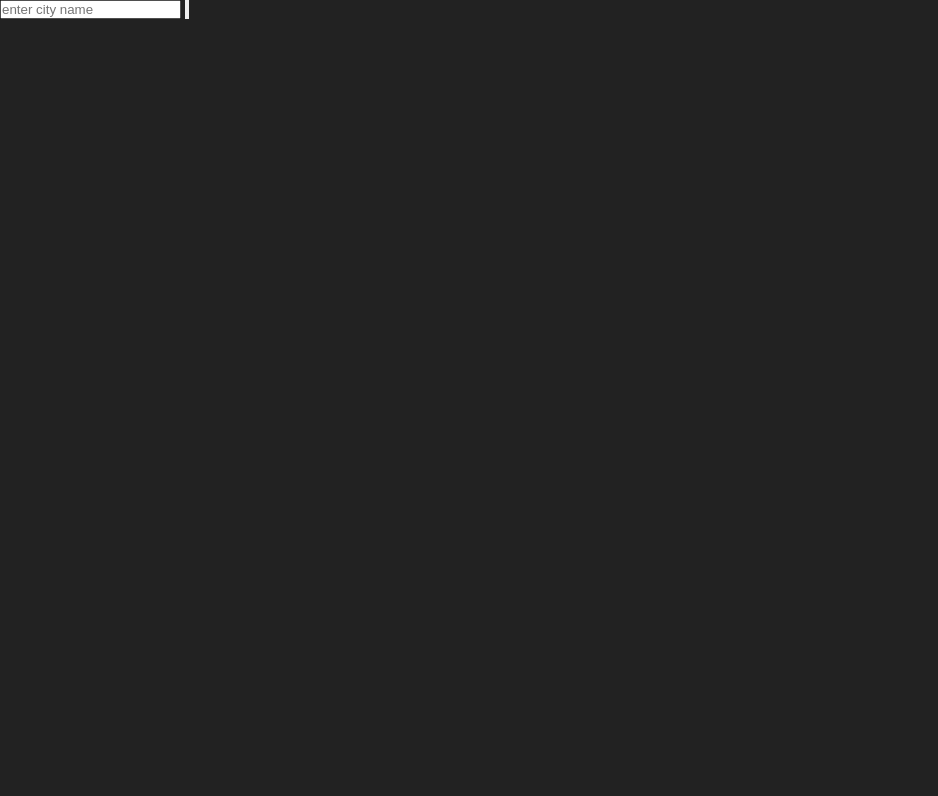
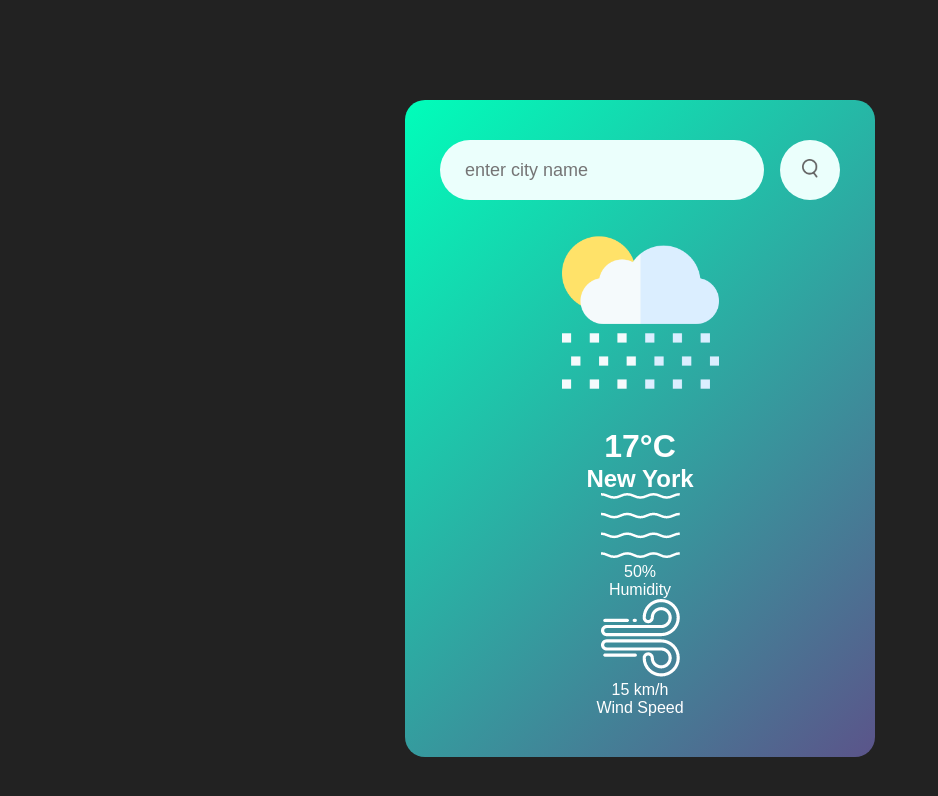
Before and after one commit to klaircodes/weather-app--2025-, a plain HTML site: page index.html in a window 1280 px wide. Shown: the whole page, without its empty margins (0-938 px from the left). Drawn offline with Linux system fonts and the light colour scheme.

Commit message:
added images and more html

```diff
--- a/index.html
+++ b/index.html
@@ -12,7 +12,28 @@
   <div class="card">
     <div class="search">
       <input type="text" placeholder="enter city name" spellcheck="false">
-      <button><img src=""></button>
+      <button><img src="images/search.png"></button>
+    </div>
+    <div class="weather">
+      <img src="images/rain.png" class="weather-icon">
+      <h1 class="temp">17°C</h1>
+      <h2 class="city">New York</h2>
+      <div class="details">
+        <div class="col">
+          <img src="images/humidity.png">
+          <div>
+            <p class="humidity">50%</p>
+            <p>Humidity</p>
+          </div>
+        </div>
+        <div class="col">
+          <img src="images/wind.png">
+          <div>
+            <p class="wind">15 km/h</p>
+            <p>Wind Speed</p>
+          </div>
+        </div>
+      </div>
     </div>
   </div>
 </body>
--- a/style.css
+++ b/style.css
@@ -7,3 +7,48 @@
 body{
   background: #222;
 }
+
+.card{
+  width: 90%;
+  max-width: 470px;
+  background: linear-gradient(135deg, #00feba, #5b548a);
+  color: #fff;
+  margin: 100px auto 0;
+  border-radius: 20px;
+  padding: 40px 35px;
+  text-align: center;
+}
+
+.search{
+  width: 100%;
+  display: flex;
+  align-items: center;
+  justify-content: space-between;
+}
+
+.search input{
+  border: 0;
+  outline: 0;
+  background: #ebfffc;
+  color: #555;
+  padding: 10px 25px;
+  height: 60px;
+  border-radius: 30px;
+  flex: 1;
+  margin-right: 16px;
+  font-size: 18px;
+}
+
+.search button{
+  border: 0;
+  outline: 0;
+  background: #ebfffc;
+  border-radius: 50%;
+  width: 60px;
+  height: 60px;
+  cursor: pointer;
+}
+
+.search button img{
+  width: 16px;
+}
```
Also changed, not shown: images/clear.png (added), images/clouds.png (added), images/drizzle.png (added), images/humidity.png (added), images/mist.png (added), images/rain.png (added), images/search.png (added), images/snow.png (added), images/wind.png (added).
